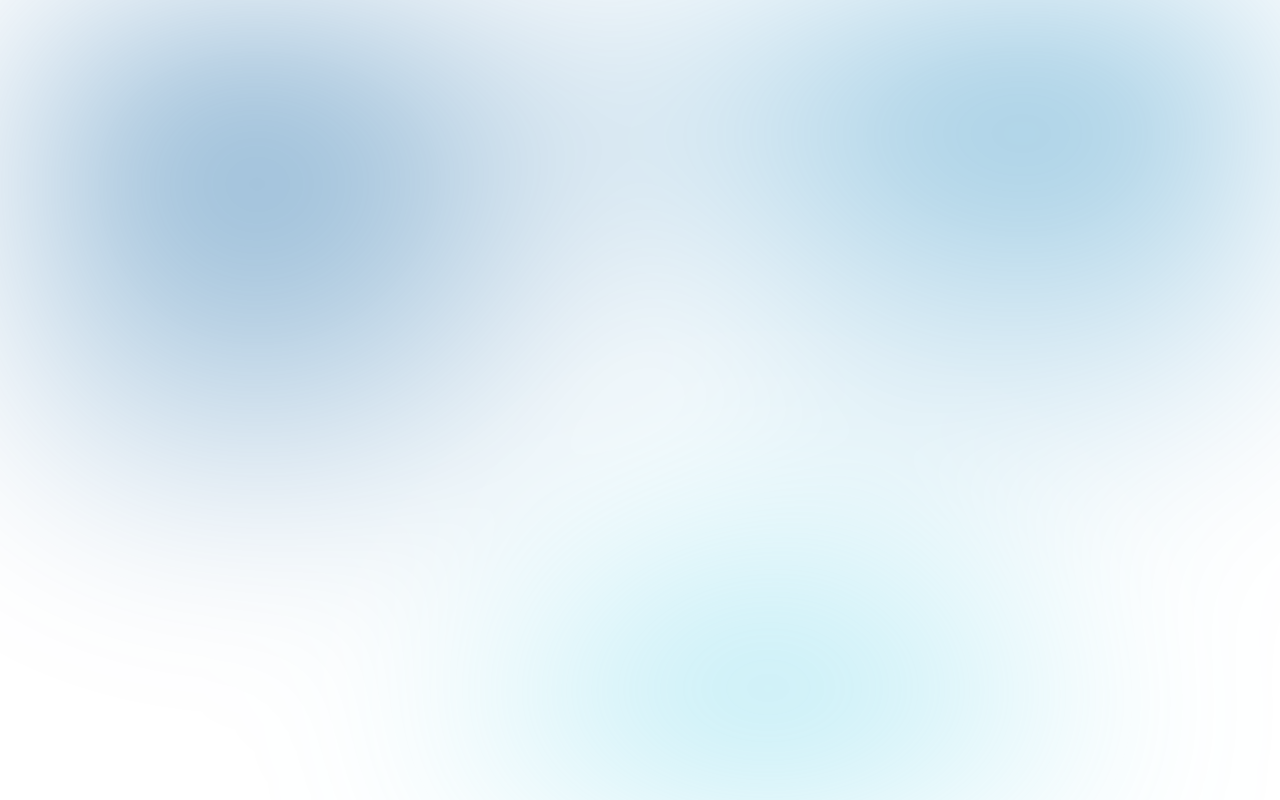
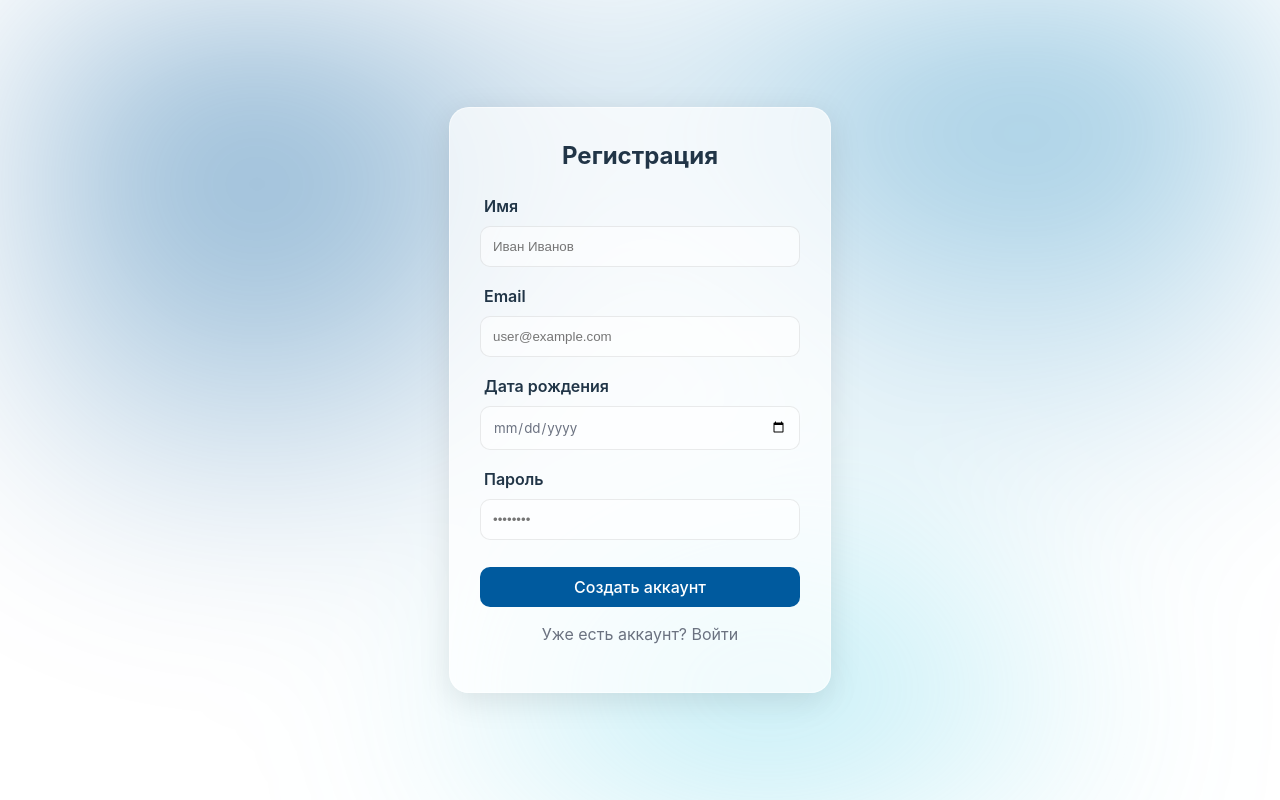
Before and after one commit to Scripting-programming-languages/interview-frontend, a React (Vite) app: page /register in a window 1280 px wide. Before the commit this address had no page. Built offline with nearby package versions, Linux system fonts and the light colour scheme.

Commit message:
Добавлена страница регистрации

```diff
--- a/src/App.jsx
+++ b/src/App.jsx
@@ -1,5 +1,6 @@
 import { BrowserRouter, Routes, Route } from 'react-router-dom';
 import Login from './pages/Login';
+import Register from './pages/Register';
 import './App.css';
 
 function App() {
@@ -9,6 +10,8 @@ function App() {
       <div className="App">
         <Routes>
           <Route path="/" element={<Login />} />
+          <Route path="/login" element={<Login />} />
+          <Route path="/register" element={<Register />} />
         </Routes>
       </div>
     </BrowserRouter>
--- /dev/null
+++ b/src/pages/Register.jsx
@@ -0,0 +1,111 @@
+import { useState } from 'react';
+import { useNavigate } from 'react-router-dom';
+import api from '../api/axios';
+import '../styles/register.css';
+
+export default function Register() {
+  const [formData, setFormData] = useState({
+    name: '',
+    email: '',
+    password: '',
+    birthdate: ''
+  });
+
+  const [error, setError] = useState('');
+  const navigate = useNavigate();
+
+  const handleChange = (e) => {
+    const { name, value } = e.target;
+    setFormData(prev => ({ ...prev, [name]: value }));
+  };
+
+  const handleRegister = async (e) => {
+    e.preventDefault();
+    setError('');
+
+    try {
+      const response = await api.post('/auth/register', formData);
+
+      if (response.status === 201) {
+        const { access_token, refresh_token } = response.data;
+        localStorage.setItem('accessToken', access_token);
+        localStorage.setItem('refreshToken', refresh_token);
+        navigate('/dashboard');
+      }
+    } catch (err) {
+      const errorMessage = err.response?.data?.error || 'Ошибка при регистрации';
+      setError(errorMessage);
+    }
+  };
+
+  return (
+    <div className="auth-container">
+      <div className="auth-bg-blob"></div>
+      <div className="auth-bg-blob secondary"></div>
+
+      <form className="auth-card" onSubmit={handleRegister}>
+        <h2>Регистрация</h2>
+
+        {error && <p className="error-message">{error}</p>}
+
+        <div className="input-field">
+          <label htmlFor="name">Имя</label>
+          <input
+            id="name"
+            name="name"
+            type="text"
+            placeholder="Иван Иванов"
+            required
+            value={formData.name}
+            onChange={handleChange}
+          />
+        </div>
+
+        <div className="input-field">
+          <label htmlFor="email">Email</label>
+          <input
+            id="email"
+            name="email"
+            type="email"
+            placeholder="user@example.com"
+            required
+            value={formData.email}
+            onChange={handleChange}
+          />
+        </div>
+
+        <div className="input-field">
+          <label htmlFor="birthdate">Дата рождения</label>
+          <input
+            id="birthdate"
+            name="birthdate"
+            type="date"
+            value={formData.birthdate}
+            onChange={handleChange}
+          />
+        </div>
+
+        <div className="input-field">
+          <label htmlFor="password">Пароль</label>
+          <input
+            id="password"
+            name="password"
+            type="password"
+            placeholder="••••••••"
+            required
+            value={formData.password}
+            onChange={handleChange}
+          />
+        </div>
+
+        <button type="submit" className="auth-button">
+          Создать аккаунт
+        </button>
+
+        <p onClick={() => navigate('/login')} className="link">
+          Уже есть аккаунт? Войти
+        </p>
+      </form>
+    </div>
+  );
+}
--- /dev/null
+++ b/src/styles/register.css
@@ -0,0 +1,61 @@
+.error-message {
+  color: #ff4d4f;
+  font-size: 16px;
+  text-align: center;
+  font-weight: 500;
+  margin: 0 auto 15px auto;
+  width: 100%;
+  box-sizing: border-box;
+  background: rgba(255, 77, 79, 0.1);
+  padding: 10px;
+  border-radius: 8px;
+}
+
+.auth-card h2 {
+  margin-top: 0;
+  color: var(--text-primary);
+}
+
+.auth-button {
+  transition: transform 0.1s ease, background 0.2s ease;
+}
+
+.auth-button:active {
+  transform: scale(0.98);
+}
+
+input[type="date"] {
+  font-family: inherit;
+  color: var(--text-secondary);
+}
+
+.input-field {
+  display: flex;
+  flex-direction: column;
+  gap: 8px;
+  margin-bottom: 5px;
+}
+
+.input-field label {
+  display: block;
+  font-size: 16px;
+  font-weight: 600;
+  color: var(--text-primary);
+  margin-left: 4px;
+}
+
+.auth-card input {
+  width: 100%;
+  box-sizing: border-box;
+  padding: 12px;
+  border-radius: 10px;
+  border: 1px solid var(--border-color);
+  background: rgba(255, 255, 255, 0.5);
+  transition: border-color 0.2s, box-shadow 0.2s;
+}
+
+.auth-card input:focus {
+  border-color: var(--color-primary);
+  box-shadow: 0 0 0 3px rgba(0, 90, 158, 0.1);
+  outline: none;
+}
```
